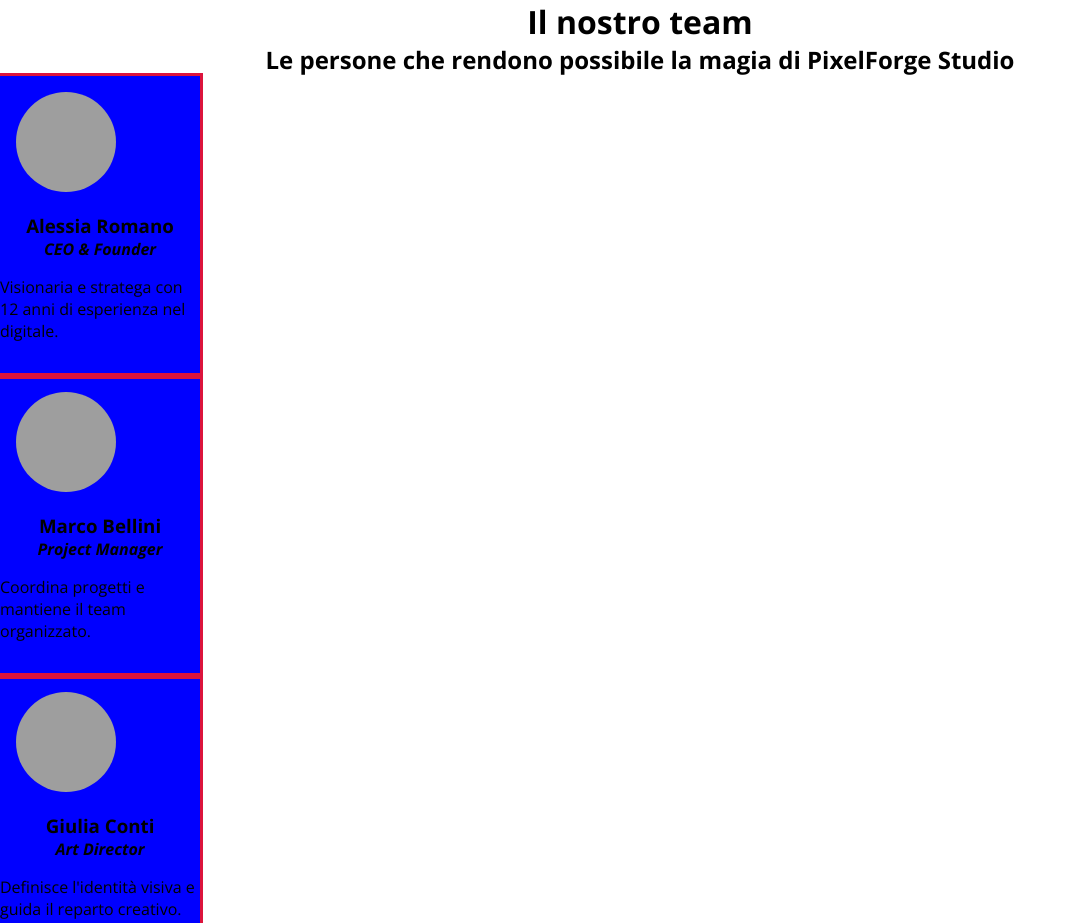
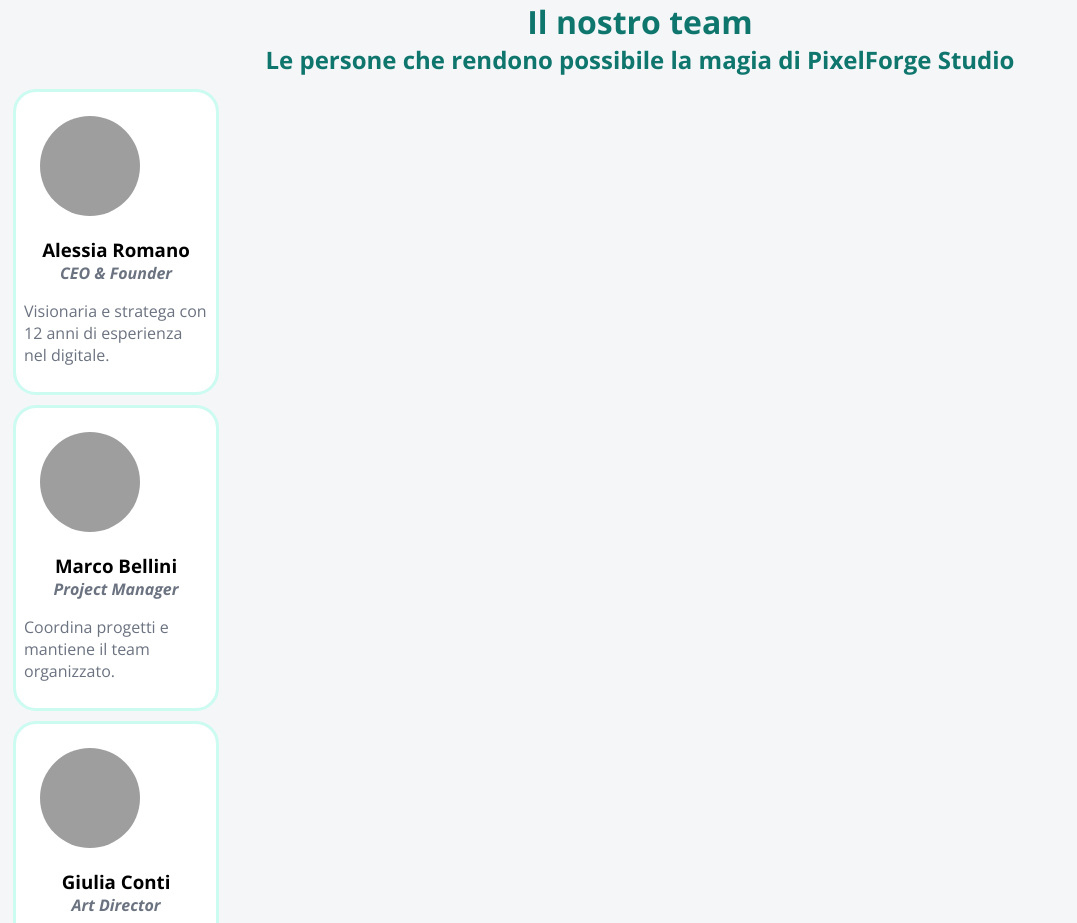
Before and after one commit to serenacdev/pixel-forge-studio, a plain HTML site: page index.html in a window 1280 px wide. Shown: the top 923 px of the page, without its empty margins (0-1077 px from the left). Drawn offline with nearby package versions, Linux system fonts and the light colour scheme; grey boxes are pictures that could not be loaded.

Commit message:
added style to cards

```diff
--- a/CSS/style.css
+++ b/CSS/style.css
@@ -14,22 +14,37 @@ body {
   font-style: normal;
   font-variation-settings:
     "wdth" 100;
+background-color: #F4F6F8;
 }
 
+/* ---------COLORS---------- */
 h1, h2, h3, h4 {
     text-align: center;
 }
 
-h4{
-    font-style: italic
+h1, h2{
+    color: #0F766E;
 }
 
 
+h4{
+    font-style: italic;
+    color: #6B7280;
+}
+
+p{
+ color: #6B7280;
+}
+
+/* ------------CARD------------ */
 .card{
     height: 300px;
     width: 200px;
-    background-color: blue;
-    outline:3px solid crimson
+    background-color: #FFF;
+    outline:3px solid #CCFBF1;
+    border-radius: 20px;
+    padding: 0.5rem;
+    margin: 1rem;
 }
 
 img{
--- a/index.html
+++ b/index.html
@@ -3,9 +3,11 @@
 <head>
     <meta charset="UTF-8">
     <meta name="viewport" content="width=device-width, initial-scale=1.0">
+<!-- FONT -->
     <link rel="preconnect" href="https://fonts.googleapis.com">
     <link rel="preconnect" href="https://fonts.gstatic.com" crossorigin>
-    <link href="https://fonts.googleapis.com/css2?family=Open+Sans:ital,wght@0,300..800;1,300..800&display=swap" rel="stylesheet">
+    <link href="https://fonts.googleapis.com/css2?family=Montserrat:ital,wght@0,100..900;1,100..900&family=Open+Sans:ital,wght@0,300..800;1,300..800&display=swap" rel="stylesheet">
+
     <link rel="stylesheet" href="./CSS/style.css">
     <title>PixelForge Studio</title>
 </head>
```
Also changed, not shown: 2 other files.
